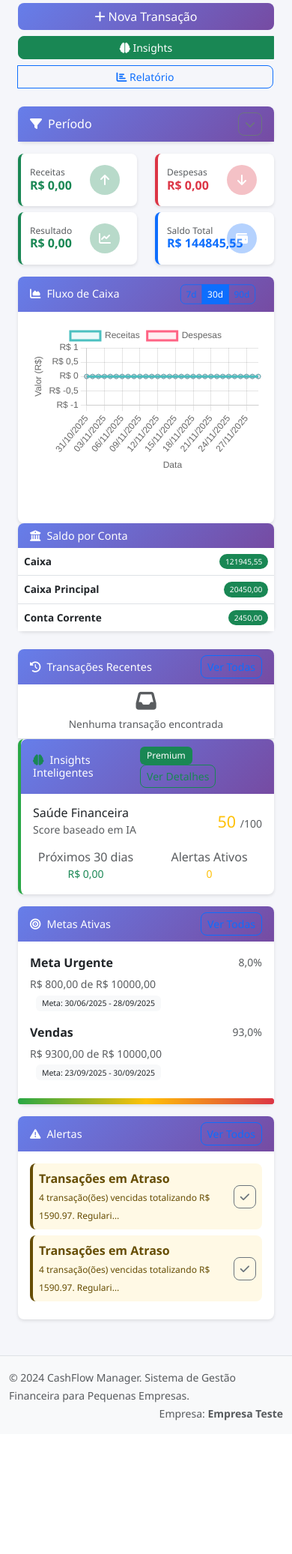
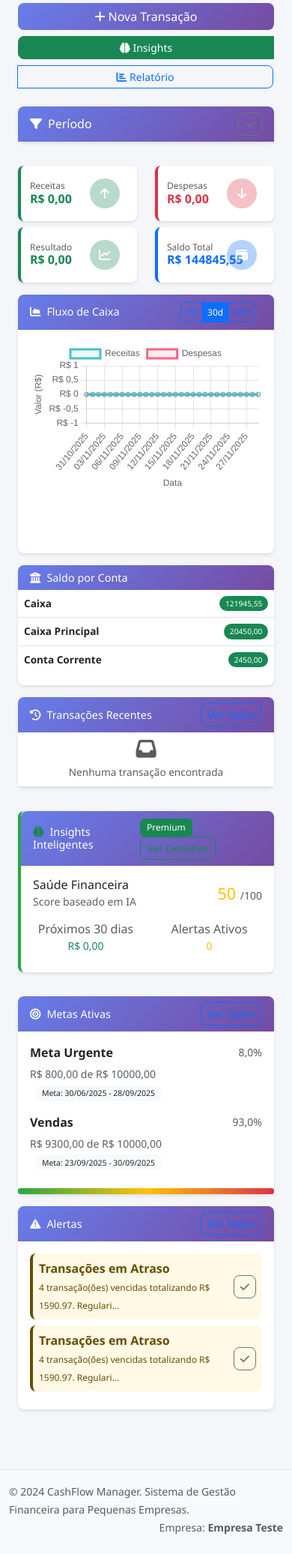
Before and after one commit to marcosdollis/django-cash-flow, a Django app: page /core/ in a window 390 px wide. Shown: the part 141-2214 px from the top of the page at 75% size. Before the commit the page ends 2036 px from the top, so only its background shows below. Run offline with Django 5.2, Linux system fonts and the light colour scheme; a user stored in the database is signed in; data comes from the database, SQL or seed files in the repository; data that the repository does not hold is empty.

Commit message:
feat: Improve mobile layout spacing for dashboard components

```diff
--- a/templates/core/dashboard.html
+++ b/templates/core/dashboard.html
@@ -45,6 +45,15 @@
 
 /* Mobile Optimizations */
 @media (max-width: 768px) {
+    /* Espaçamento entre cards */
+    .row {
+        margin-bottom: 0.5rem;
+    }
+
+    .card {
+        margin-bottom: 1rem !important;
+    }
+
     .card-metric {
         margin-bottom: 0.75rem;
     }
@@ -315,9 +324,9 @@
     </div>
 
     <!-- Gráficos e Conteúdo Principal -->
-    <div class="row">
+    <div class="row mb-3">
         <!-- Gráfico Principal -->
-        <div class="col-lg-8">
+        <div class="col-lg-8 mb-3 mb-lg-0">
             <div class="card h-100">
                 <div class="card-header d-flex justify-content-between align-items-center">
                     <h5 class="mb-0">
@@ -378,9 +387,9 @@
     </div>
 
     <!-- Seção Inferior -->
-    <div class="row mt-4">
+    <div class="row mt-3">
         <!-- Transações Recentes -->
-        <div class="col-lg-6">
+        <div class="col-lg-6 mb-3">
             <div class="card">
                 <div class="card-header d-flex justify-content-between align-items-center">
                     <h5 class="mb-0">
@@ -438,7 +447,7 @@
 
         <!-- Insights Premium -->
         {% if insights %}
-        <div class="col-lg-6">
+        <div class="col-lg-6 mb-3">
             <div class="card mb-3" style="border-left: 4px solid #28a745;">
                 <div class="card-header d-flex justify-content-between align-items-center bg-light">
                     <h5 class="mb-0">
@@ -487,7 +496,7 @@
         {% endif %}
 
         <!-- Metas e Alertas -->
-        <div class="col-lg-6">
+        <div class="col-lg-6 mb-3">
             <!-- Metas -->
             <div class="card mb-3">
                 <div class="card-header d-flex justify-content-between align-items-center">
```
